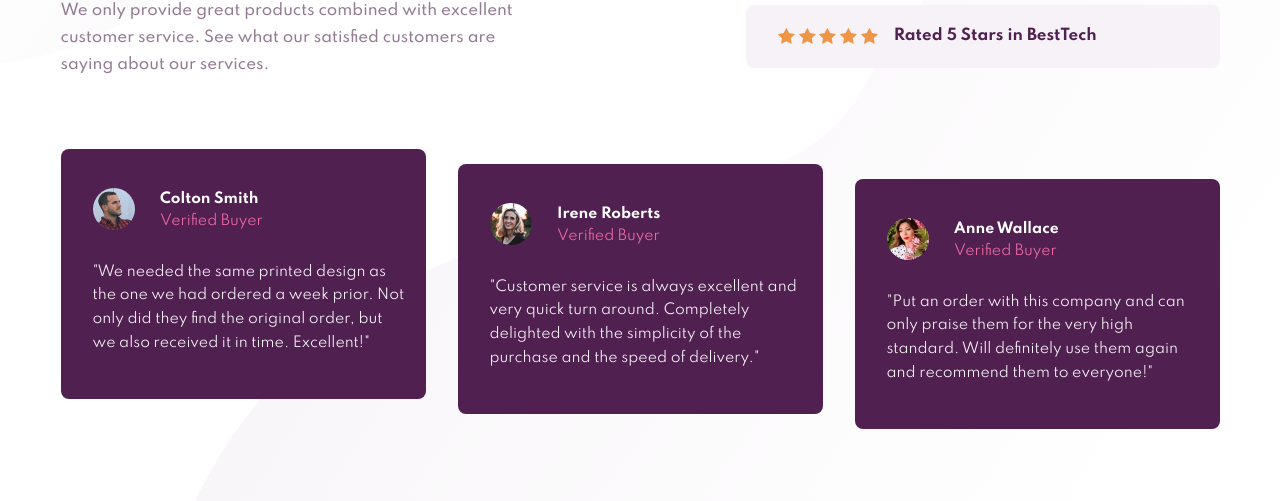
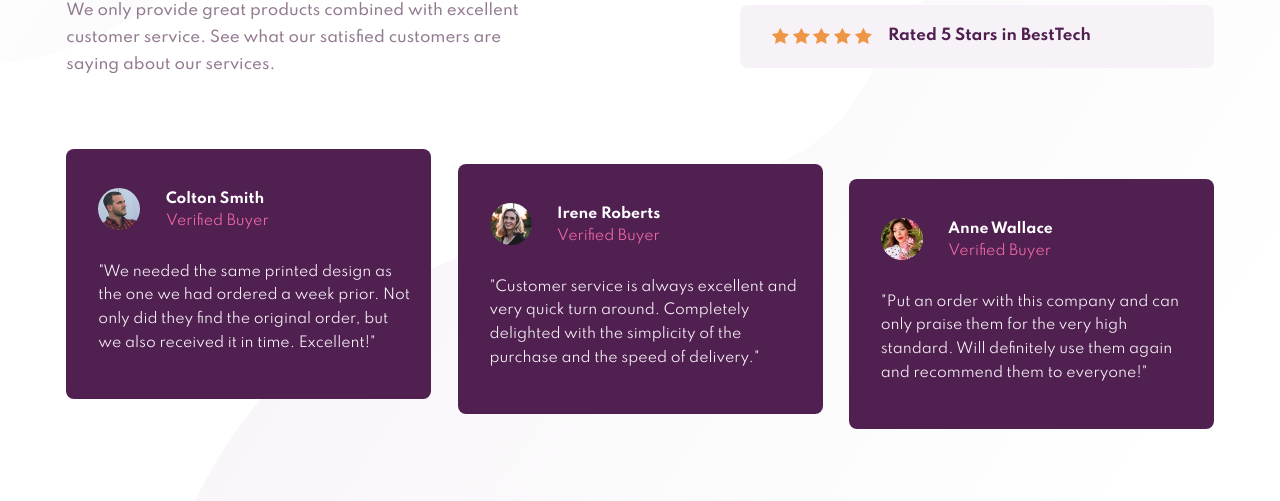
Before and after one commit to dpkpx/FrontendMentor, a plain HTML site: page social-proof-section-master/index.html in a window 1280 px wide. Shown: the part 299-800 px from the top of the page. Drawn offline with Linux system fonts and the light colour scheme; files whose address does not match are found by name.

Commit message:
fixed ui

```diff
--- a/social-proof-section-master/index.html
+++ b/social-proof-section-master/index.html
@@ -8,7 +8,7 @@
   <link rel="icon" type="image/png" sizes="32x32" href="./images/favicon-32x32.png" />
 
   <title>Social proof section</title>
-  <link rel="stylesheet" href="./style.css">
+  <link rel="stylesheet" href="./dist/css/style.min.css">
 
 </head>
 
--- a/social-proof-section-master/style.scss
+++ b/social-proof-section-master/style.scss
@@ -31,6 +31,7 @@ body {
     @media screen and (min-width:800px) {
         background-image: url(./images/bg-pattern-top-desktop.svg), url(./images/bg-pattern-bottom-desktop.svg);
         height: 100vh;
+        min-width: 1200px;
     }
 }
 
@@ -152,8 +153,8 @@ main {
     @media screen and (min-width:800px) {
         width: 100%;
         display: flex;
-        // justify-content: space-between ;
-        column-gap: 2rem;
+        justify-content: space-between ;
+        // column-gap: 2rem;
         grid-column: 1/11;
         grid-row: 2/3;
 
```
Also changed, not shown: social-proof-section-master/dist/css/style.min.css (added), social-proof-section-master/style.css (deleted), 1 other file.
